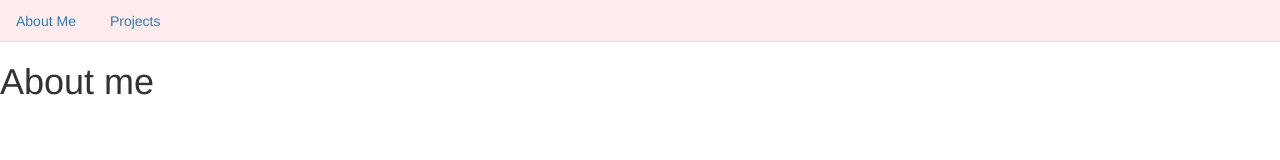
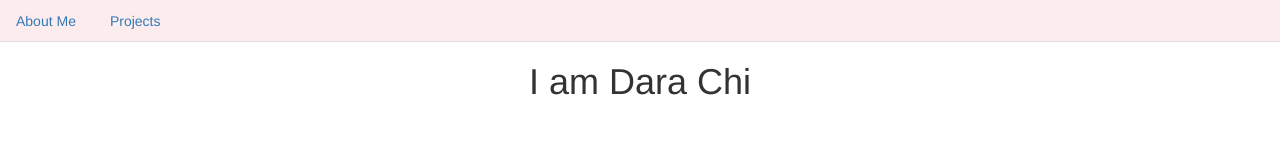
Before and after one commit to DaraHarris/CV, a plain HTML site: page about.html in a window 1280 px wide. Drawn offline with nearby package versions, Linux system fonts and the light colour scheme; a web font is replaced by a local one.

Commit message:
Update about.html

```diff
--- a/about.html
+++ b/about.html
@@ -25,7 +25,11 @@
           </ul>
        </nav>
   </div>
-  <h1>About me</h1>
+  <div class = "introduction">
+      <h1 id= "myname">I am Dara Chi </h1>
+
+  </div>
+
 
 </body>
 </html>
```
